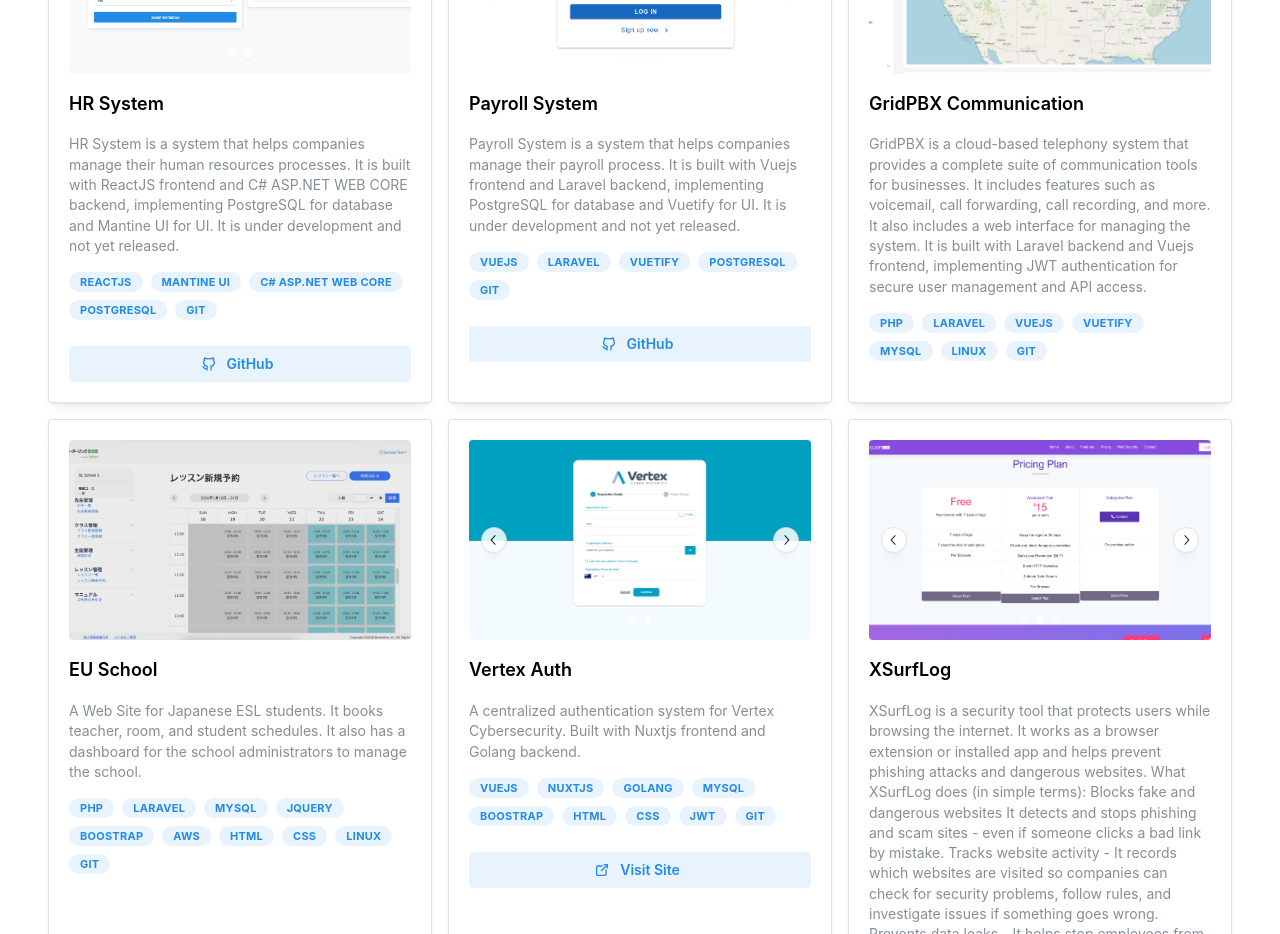
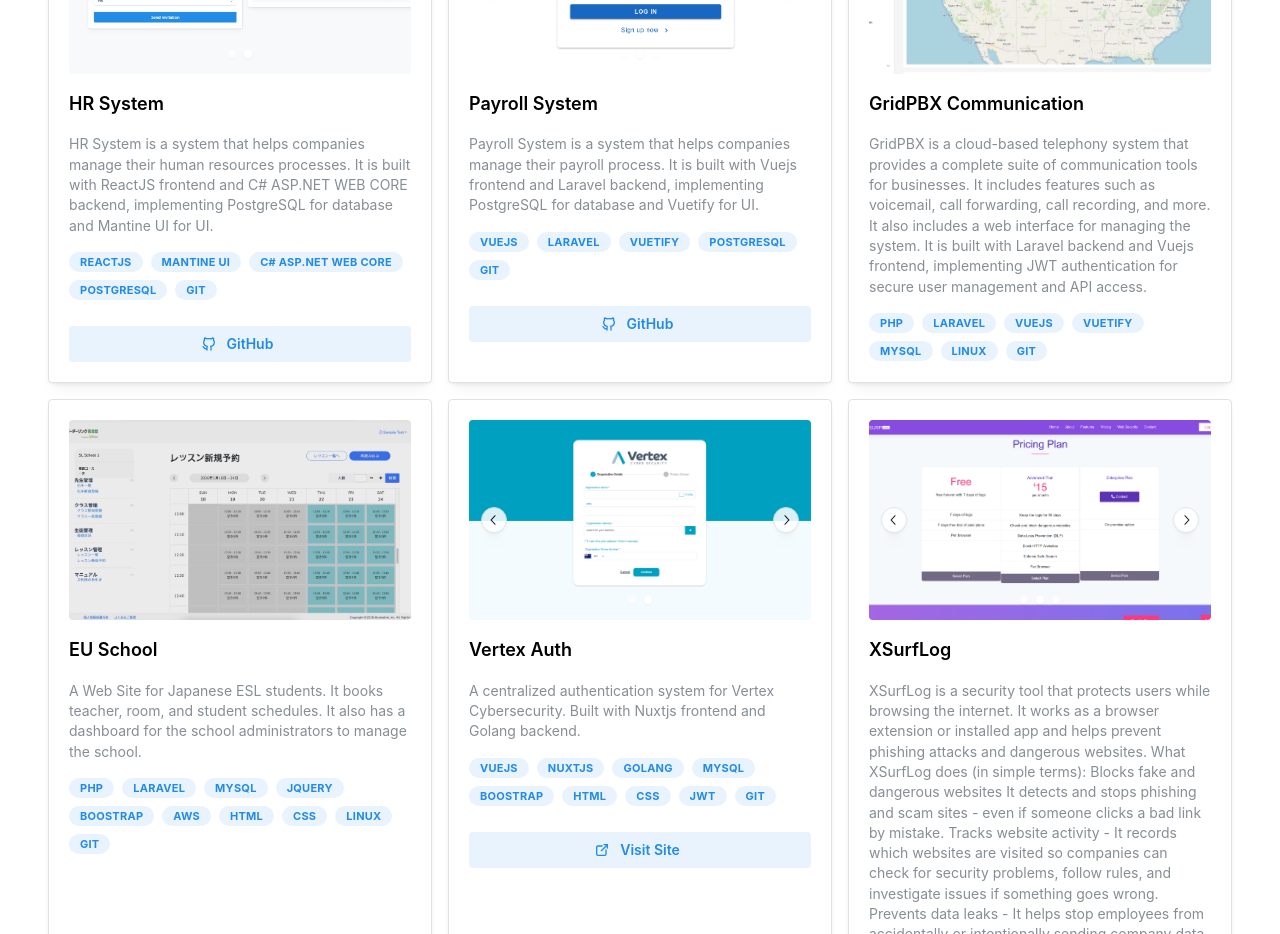
Before and after one commit to chibelsonda/portfolio, a React (Vite) app: page / in a window 1280 px wide. Shown: the part 1540-2474 px from the top of the page. Built offline with nearby package versions, Linux system fonts and the light colour scheme.

Commit message:
Update description

```diff
--- a/src/components/Projects.tsx
+++ b/src/components/Projects.tsx
@@ -25,7 +25,6 @@
     description: `
     HR System is a system that helps companies manage their human resources processes.
     It is built with ReactJS frontend and C# ASP.NET WEB CORE backend, implementing PostgreSQL for database and Mantine UI for UI.
-    It is under development and not yet released.
     `,
     technologies: ['ReactJS', 'Mantine UI', 'C# ASP.NET WEB CORE', 'PostgreSQL', 'Git'],
     images: [
@@ -39,7 +38,6 @@
     description: `
     Payroll System is a system that helps companies manage their payroll process.
     It is built with Vuejs frontend and Laravel backend, implementing PostgreSQL for database and Vuetify for UI.
-    It is under development and not yet released.
     `,
     technologies: ['Vuejs', 'Laravel', 'Vuetify', 'PostgreSQL', 'Git'],
     images: [
```
